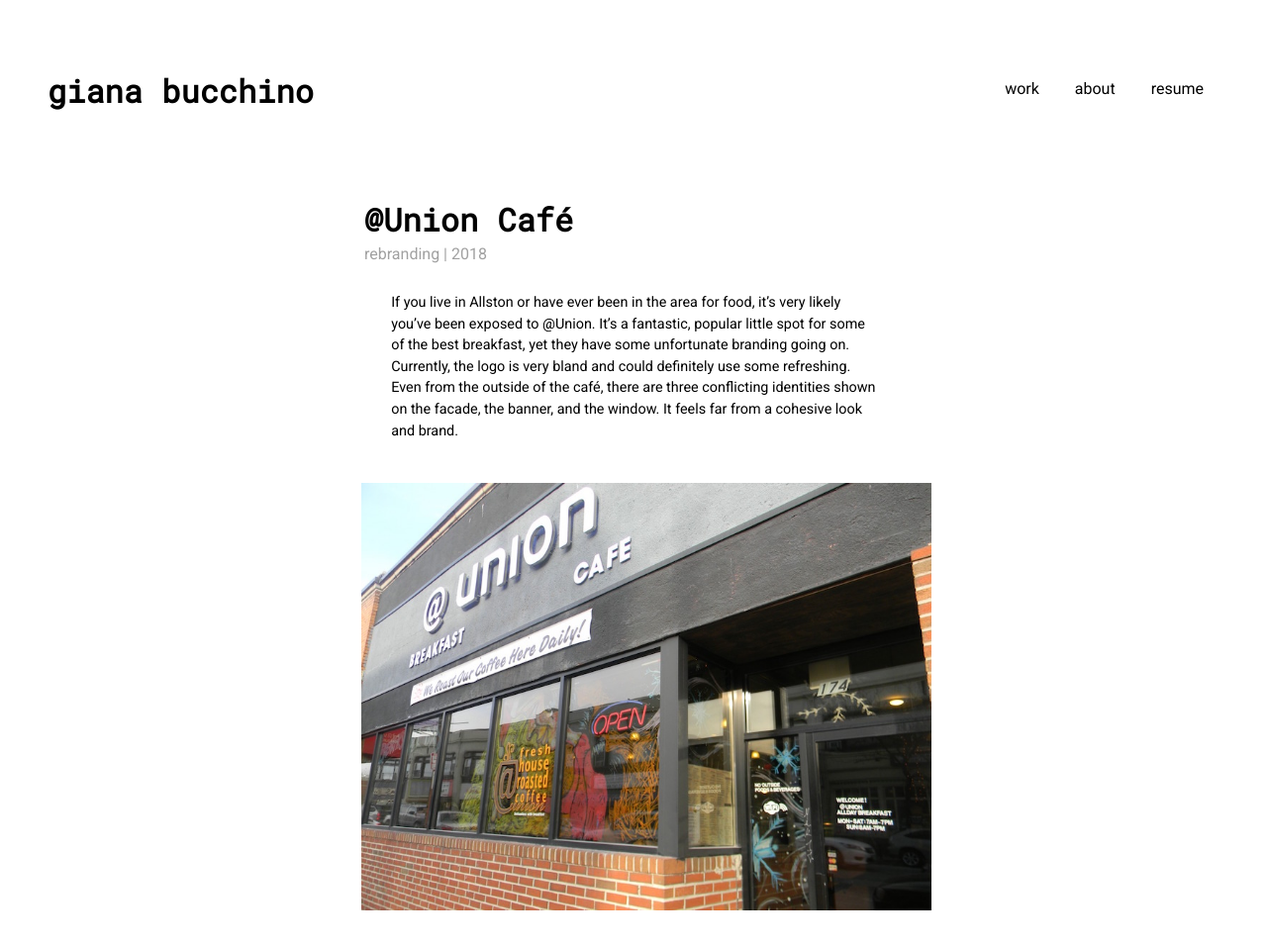
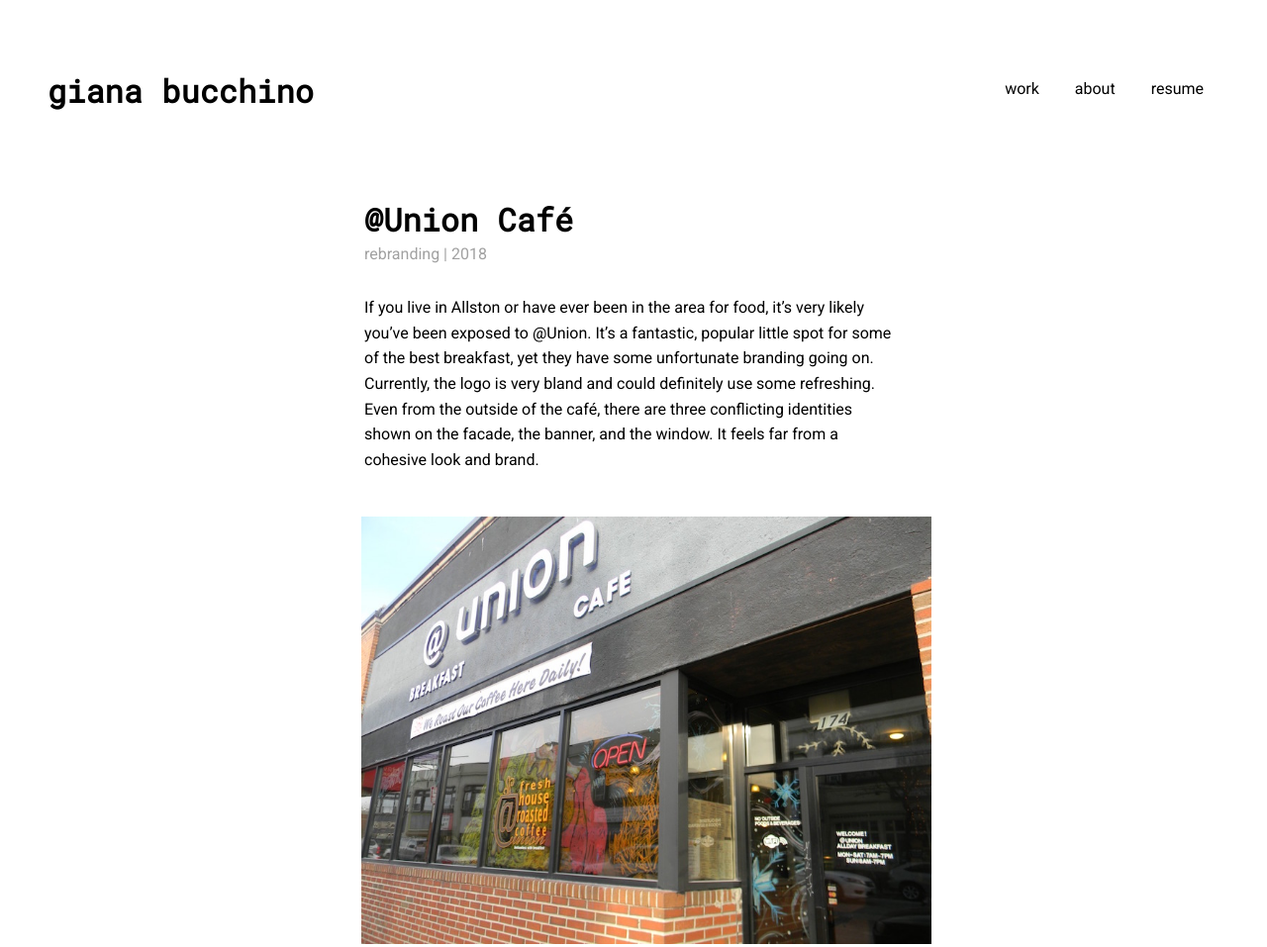
Before and after one commit to glbucchino/2018-Portfolio, a plain HTML site: page Work/Union/union.html in a window 1280 px wide. Shown: the top 957 px of the page at 99% size. Drawn offline with Linux system fonts and the light colour scheme.

Commit message:
Updated CSS

```diff
--- a/style.css
+++ b/style.css
@@ -51,8 +51,8 @@
 
 p {
     text-align: center;
-    font-size: 0.9em;
-    line-height: 0.7em;
+    font-size: 1em;
+    line-height: 1em;
     color: #a1a1a1;
 }
 
@@ -102,7 +102,7 @@
 }
 
 .bio {
-    line-height: 1.5em;
+    line-height: 1.6em;
     text-align: left;
     color: #000000;
     margin-right: 5em;
--- a/style_projectcontent.css
+++ b/style_projectcontent.css
@@ -7,7 +7,7 @@
 }
 
 .descriptions {
-    margin: 2em 3em;
+    margin: 2em 1em;
 }
 
 #project-buttons {
```
